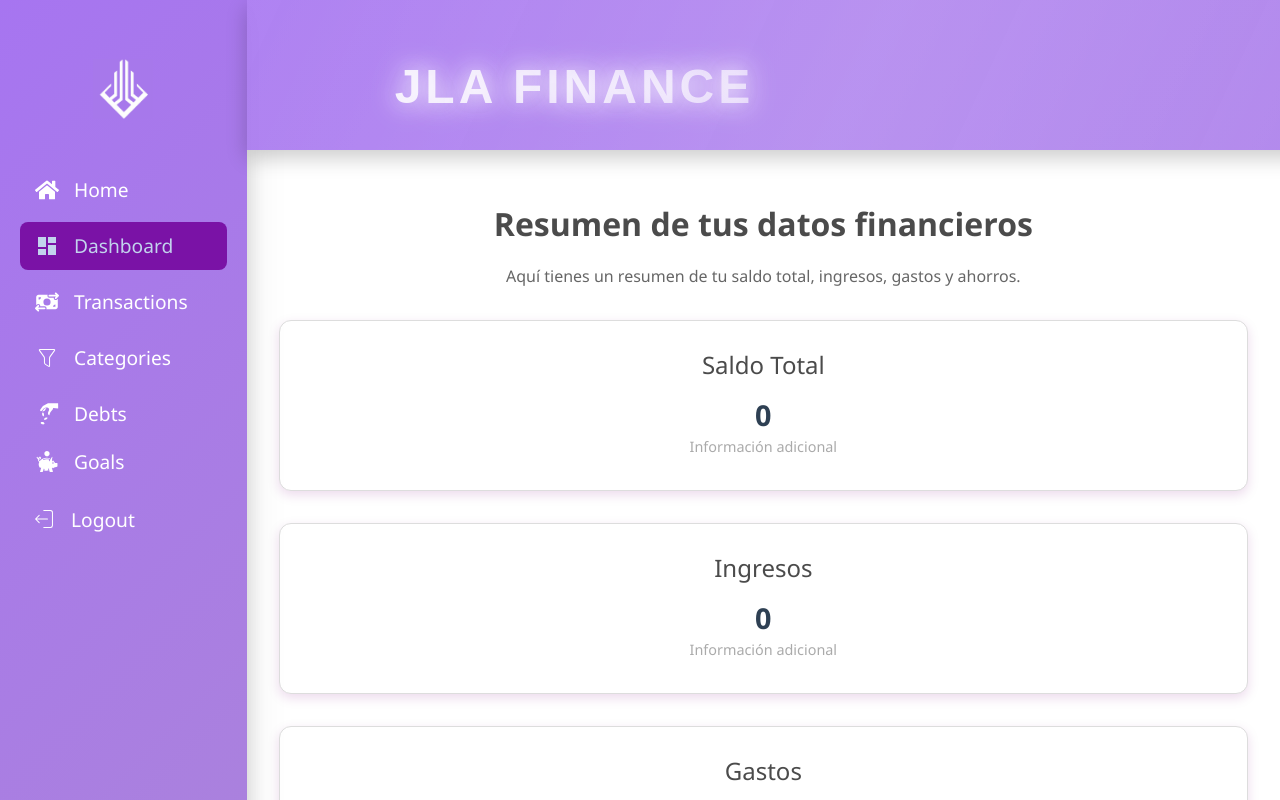
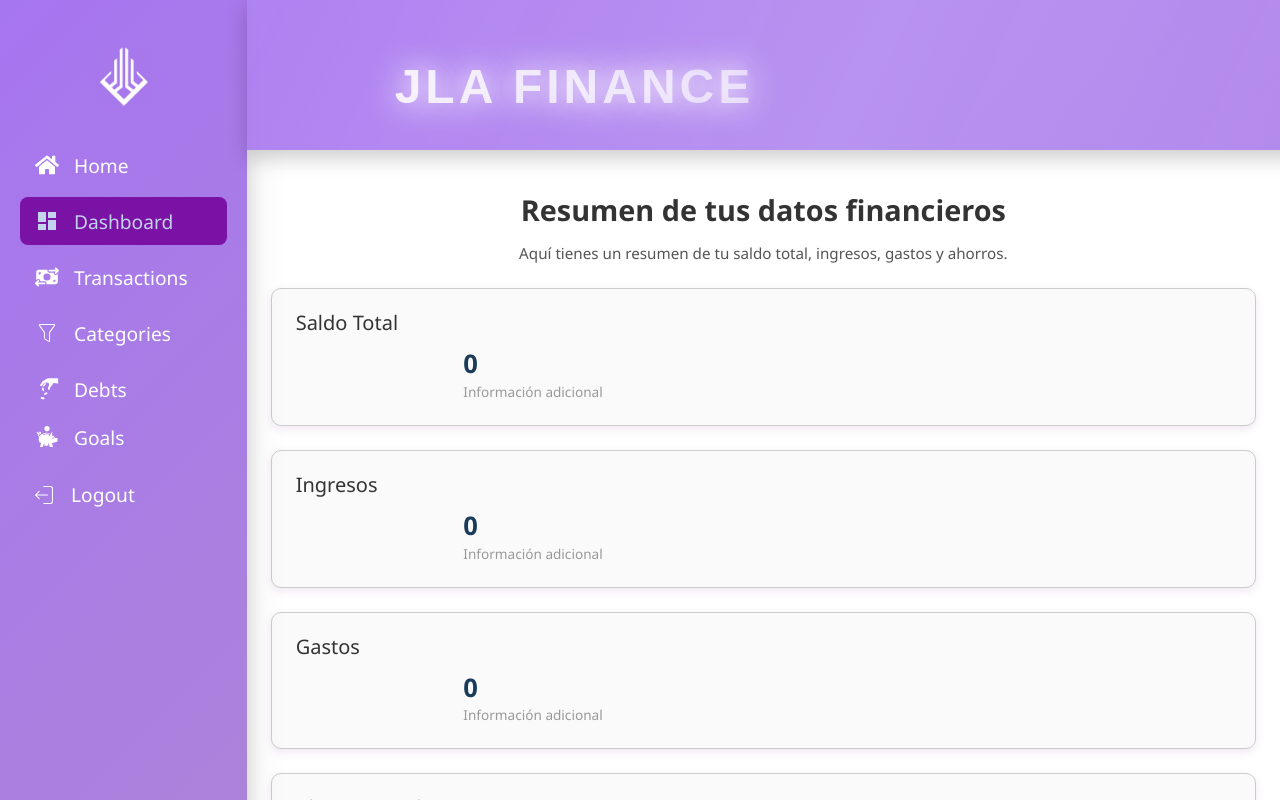
Before and after one commit to leo-knight98/My-finance, a React (Vite) app in the folder frontend/: page /dashboard in a window 1280 px wide. Shown: the top 800 px of the page. Built offline with nearby package versions, Linux system fonts and the light colour scheme; no server answers; sample sign-in values are in the browser's storage.

Commit message:
css changes login and register

```diff
--- a/frontend/src/pages/dashboard/Dashboard.module.css
+++ b/frontend/src/pages/dashboard/Dashboard.module.css
@@ -2,82 +2,82 @@
     display: flex;
     justify-content: space-between;
     align-items: center;
-    gap: 2rem;
-    margin-top: 2rem;
+    gap: 1.5rem; /* Cambiado para adaptar el espaciado */
+    margin-top: 1.5rem; /* Ajuste para mayor coherencia */
     flex-wrap: wrap;
-    padding: 0 2rem;
+    padding: 0 1.5rem; /* Reducido ligeramente */
 }
 
 .card {
     width: 100%;
-    min-width: 250px;
-    border: 1px solid #ddd;
-    border-radius: 12px;
-    padding: 2rem;
-    background-color: #fff;
-    box-shadow: 0 4px 12px rgba(128, 0, 128, 0.15);
-    transition: all 0.3s ease-in-out;
-    text-align: center;
+    min-width: 220px; /* Ajuste para más flexibilidad */
+    border: 1px solid #ccc; /* Color de borde más claro */
+    border-radius: 10px; /* Ajuste de redondeo */
+    padding: 1.5rem; /* Reducido ligeramente */
+    background-color: #fafafa; /* Color de fondo más suave */
+    box-shadow: 0 3px 10px rgba(128, 0, 128, 0.1); /* Sombra más sutil */
+    transition: all 0.2s ease-in-out; /* Ajuste de la animación */
+    text-align: left; /* Cambiado para alinear texto a la izquierda */
 }
 
 .card:hover {
-    transform: scale(1.01);
-    box-shadow: 0 8px 16px rgba(128, 0, 128, 0.2);
+    transform: scale(1.02); /* Aumentado ligeramente */
+    box-shadow: 0 6px 14px rgba(128, 0, 128, 0.15); /* Más sutil */
 }
 
 .card h3 {
-    font-size: 1.5rem;
-    margin-bottom: 1rem;
-    color: #4b4b4b;
+    font-size: 1.25rem; /* Tamaño ajustado */
+    margin-bottom: 0.8rem; /* Reducido */
+    color: #333; /* Color más oscuro */
 }
 
 .card p {
-    font-size: 1rem;
-    color: #666;
-    line-height: 1.5;
+    font-size: 0.95rem; /* Tamaño reducido */
+    color: #555; /* Color más oscuro */
+    line-height: 1.4; /* Ajuste para legibilidad */
     margin: 0 auto;
-    width: 90%;
-    max-width: 700px;
+    width: 85%; /* Ligeramente reducido */
+    max-width: 600px; /* Ajustado para coherencia */
     widows: 2;
     orphans: 2;
 }
 
 .card .amount {
-    font-size: 1.8rem;
+    font-size: 1.6rem; /* Tamaño reducido */
     font-weight: bold;
-    color: #2e4053;
+    color: #1a3c5a; /* Color cambiado */
 }
 
 .card .extraInfo {
-    font-size: 0.9rem;
-    color: #aaa;
+    font-size: 0.85rem; /* Tamaño reducido */
+    color: #999; /* Color cambiado */
 }
 
 .titleText {
     width: 100%;
     text-align: center;
-    margin-bottom: 2rem;
-    margin-top: 50px;
-    font-size: 1rem; /* Tamaño base para textos */
-    line-height: 1.5;
+    margin-bottom: 1.5rem; /* Reducido */
+    margin-top: 40px; /* Reducido */
+    font-size: 0.9rem; /* Ajuste del tamaño base */
+    line-height: 1.4; /* Ajuste de la línea */
 }
 
 .titleText h3 {
-    font-size: 2rem;
+    font-size: 1.8rem; /* Ajustado para coherencia */
     font-weight: bold;
-    color: #4b4b4b;
-    margin-bottom: 1rem;
+    color: #333; /* Color cambiado */
+    margin-bottom: 0.8rem; /* Reducido */
     widows: 2;
     orphans: 2;
 }
 
 .titleText p {
-    font-size: 1rem;
-    color: #666;
-    line-height: 1.5;
+    font-size: 0.95rem; /* Tamaño reducido */
+    color: #555; /* Color cambiado */
+    line-height: 1.4; /* Ajustado */
     margin: 0 auto;
-    width: 90%;
-    max-width: 700px;
+    width: 85%; /* Ajustado */
+    max-width: 600px; /* Ajustado */
     widows: 2;
     orphans: 2;
 }
--- a/frontend/src/pages/login/Login.tsx
+++ b/frontend/src/pages/login/Login.tsx
@@ -52,7 +52,7 @@ function Login() {
                 setErrorStatus("Usuario o contraseña incorrectos.");
             }
         } catch (error) {
-            setErrorStatus("Error del servidor.");
+            setErrorStatus("Error en el ingreso, intente nuevamente.");
             setServerError(true);
             console.error("Error:", error);
         } finally {
@@ -135,7 +135,7 @@ function Login() {
                                 className={styles.serverErrorButton}
                                 onClick={handleCloseServerError}
                             >
-                                Error del servidor. Haz clic para cerrar.
+                                Error en el ingreso. Haz clic para cerrar.
                             </button>
                         </div>
                     )}
--- a/frontend/src/pages/register/Register.tsx
+++ b/frontend/src/pages/register/Register.tsx
@@ -89,7 +89,7 @@ function Register() {
                 setErrorStatus("No fue posible registrar el usuario.");
             }
         } catch (error) {
-            setErrorStatus("Error del servidor.");
+            setErrorStatus("Error en el registro, intente nuevamente.");
             setServerError(true);
             console.error("Error:", error);
         } finally {
@@ -166,7 +166,7 @@ function Register() {
                                 className={styles.serverErrorButton}
                                 onClick={handleCloseServerError}
                             >
-                                Error del servidor. Haz clic para cerrar.
+                                Error en el registro. Haz clic para cerrar.
                             </button>
                         </div>
                     )}
```
